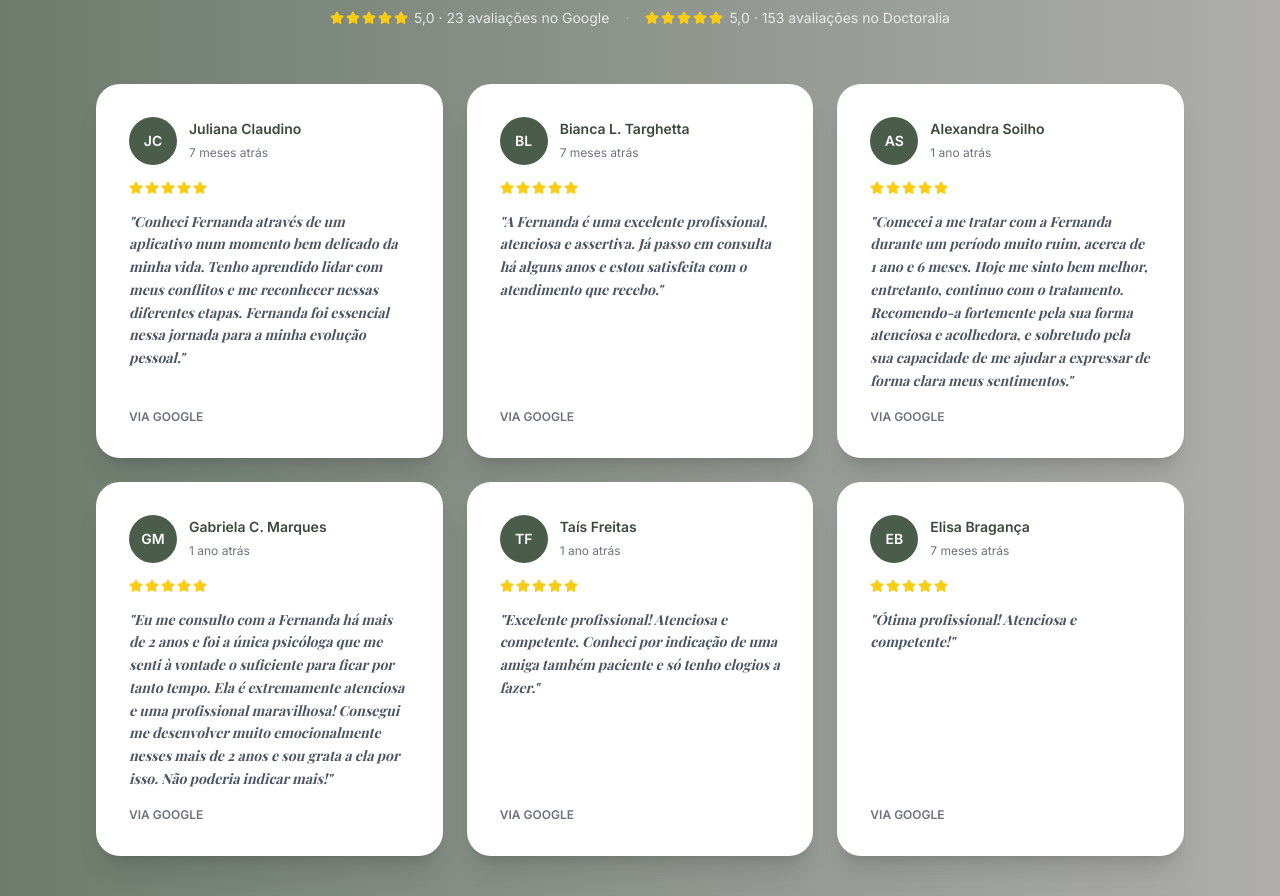
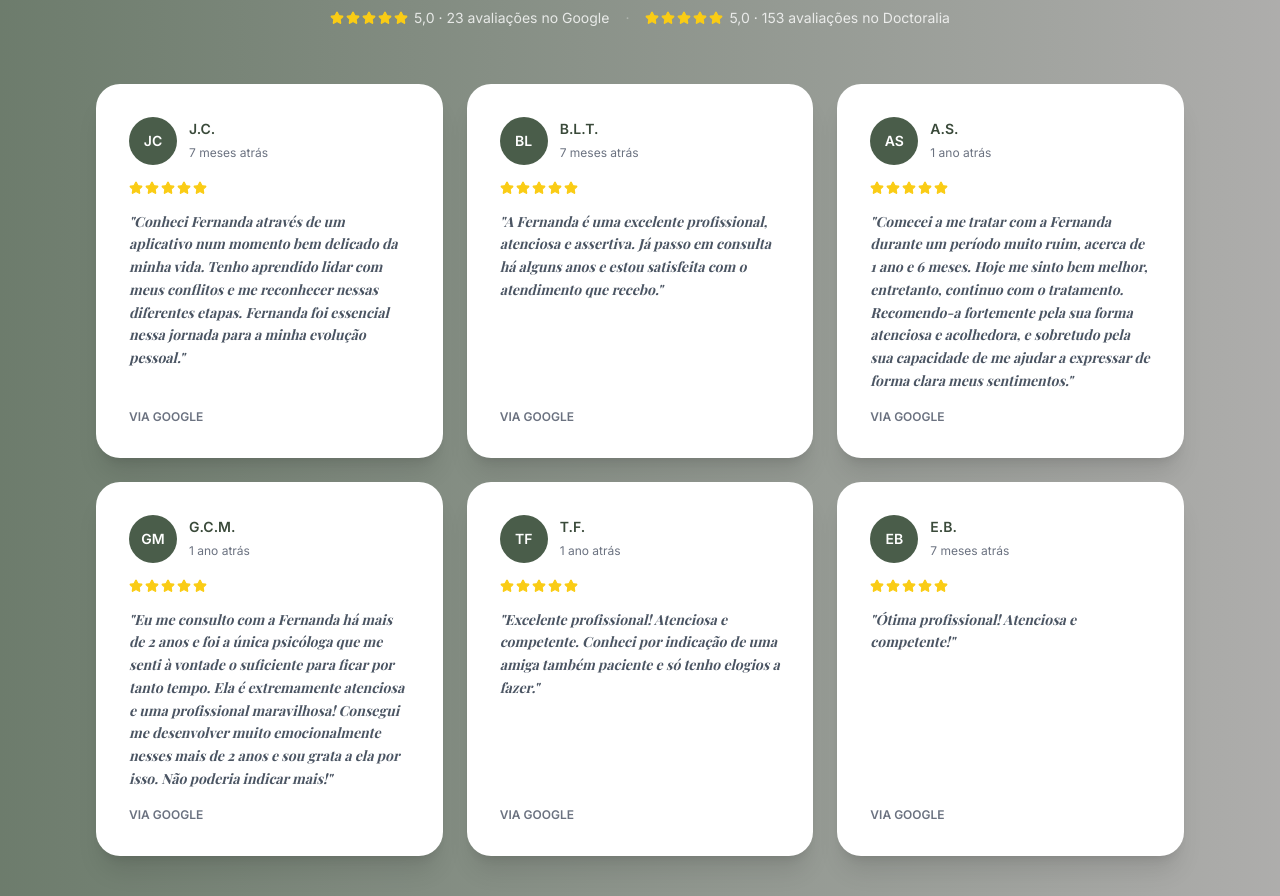
Before and after one commit to guilhermepimenta/landing_page_psicologia, a React (Vite) app: page / in a window 1280 px wide. Shown: the part 5029-5925 px from the top of the page. Built offline with nearby package versions, Linux system fonts and the light colour scheme; no server answers; a web font is replaced by a local one.

Commit message:
feat(testimonials): exibir iniciais em vez de nome completo (privacidade)

```diff
--- a/components/Testimonials.tsx
+++ b/components/Testimonials.tsx
@@ -1,6 +1,9 @@
 
 import React, { useState } from 'react';
 import { Star, ChevronDown } from 'lucide-react';
+
+const toInitials = (name: string): string =>
+  name.split(' ').map(w => w[0].toUpperCase() + '.').join('');
 
 interface Testimonial {
   id: number;
@@ -156,7 +159,7 @@ export const Testimonials: React.FC = () => {
                 <span className="text-white text-sm font-bold">{t.initials}</span>
               </div>
               <div>
-                <span className="font-bold text-[#3A4A3A] text-sm block">{t.name}</span>
+                <span className="font-bold text-[#3A4A3A] text-sm block">{toInitials(t.name)}</span>
                 <span className="text-xs text-gray-500">{t.time}</span>
               </div>
             </div>
```
